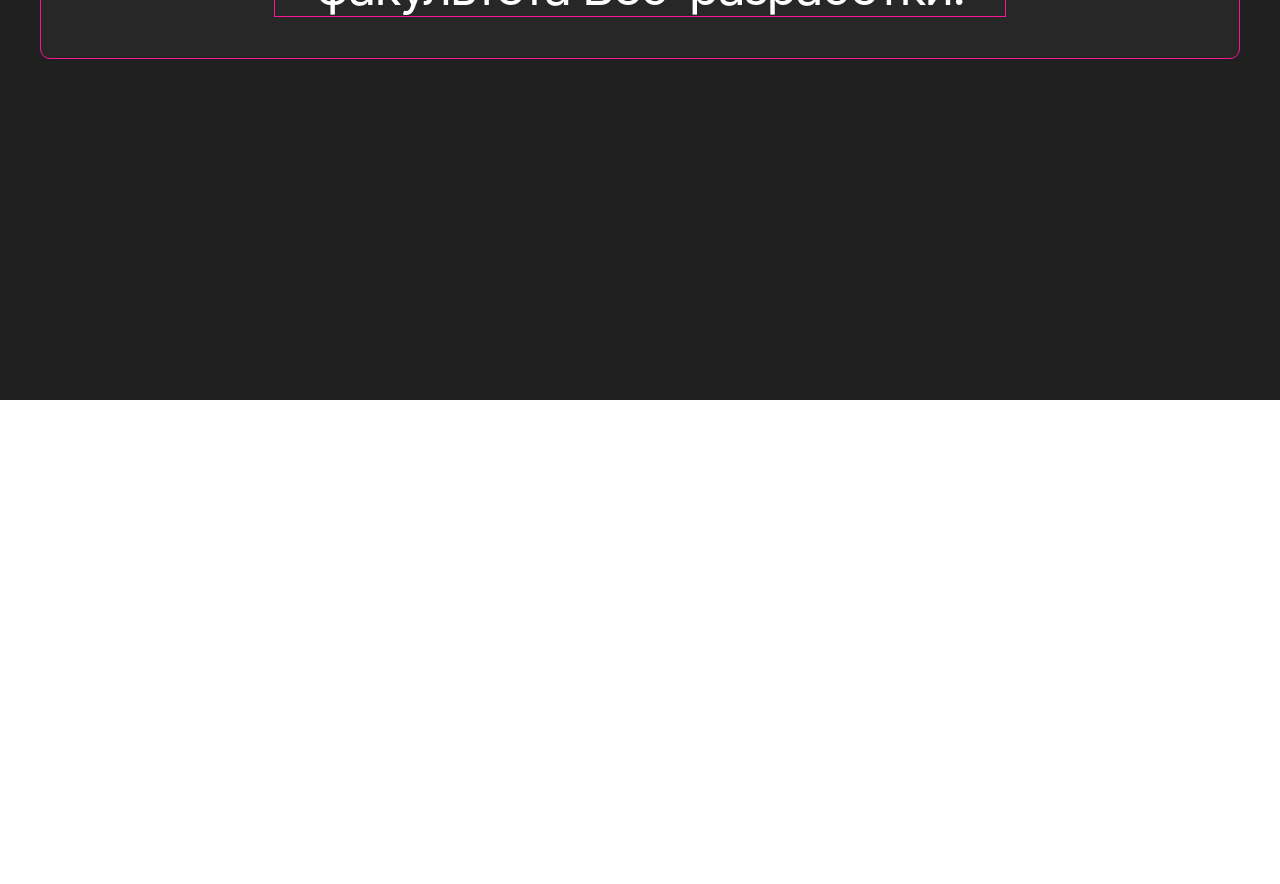
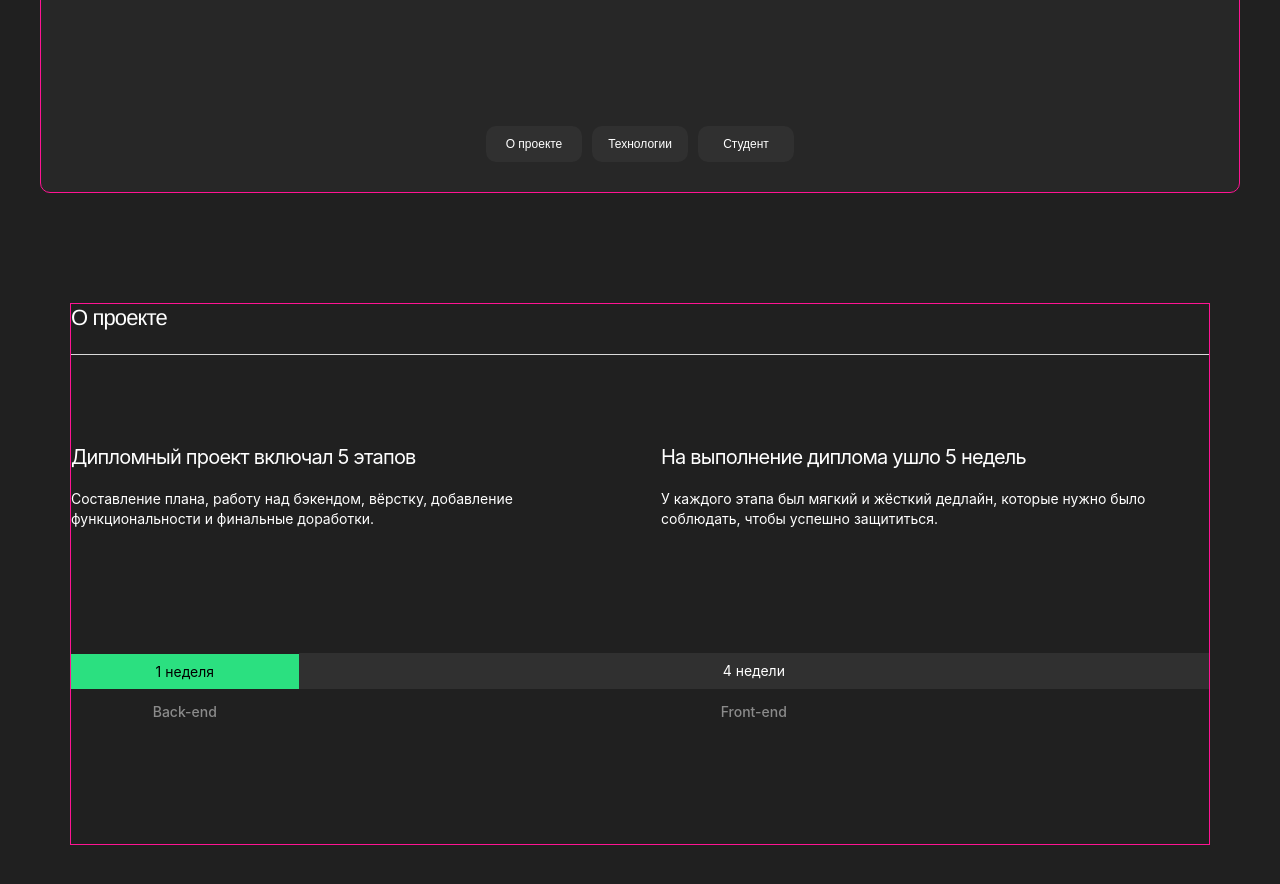
Before and after one commit to DonVladon96/movies-explorer-frontend, a React (Create React App) app: page / in a window 1280 px wide. Shown: the part 400-1284 px from the top of the page. Before the commit the page ends 800 px from the top, so only its background shows below. Built offline with nearby package versions, Linux system fonts and the light colour scheme.

Commit message:
закончил секцию project

```diff
--- /dev/null
+++ b/src/components/Main/AboutProject/AboutProject.css
@@ -0,0 +1,104 @@
+.about-project {
+    margin: auto;
+    padding-top: 110px;
+    padding-bottom: 110px;
+    padding-left: 70px;
+    padding-right: 70px;
+}
+
+.about-project__container {
+    border: solid 1px deeppink;
+}
+
+.about-project__title {
+    font-family: "Inter-Regular", Helvetica, sans-serif;
+    display: flex;
+    flex-direction: column;
+    font-size: 22px;
+    letter-spacing: -0.88px;
+    font-weight: 400;
+    line-height: 27px;
+    padding-top: 0;
+    padding-bottom: 23px;
+    margin: 0;
+    border-bottom: 1px solid #DADADA;
+    color: #FFF;
+}
+
+.diplom {
+    display: flex;
+    gap: 40px;
+    margin-top: 70px;
+}
+
+.diplom-container {
+
+}
+
+.diplom-container__title {
+    color: #FFF;
+    font-size: 20px;
+    letter-spacing: -0.8px;
+    font-weight: 400;
+    line-height: 24px;
+    white-space: nowrap;
+    width: 550px;
+}
+
+.diplom-container__subtitle {
+    color: #FFF;
+    font-size: 14px;
+    font-family: Inter, Arial, sans-serif;
+    line-height: 20px;
+    font-weight: 400;
+}
+
+.diplom-processing {
+    display: flex;
+    align-items: center;
+    width: 100%;
+    margin-top: 110px;
+    margin-bottom: 110px;
+}
+
+.diplom-processing__backend {
+    display: flex;
+    flex-direction: column;
+    align-items: center;
+    width: 228px;
+}
+
+.diplom-processing__frontend {
+    width: 912px;
+}
+
+.diplom-processing__time_week {
+    background-color: #2BE080;
+    margin: 0;
+    width: 100%;
+    padding: 9px 0px;
+    font-weight: 400;
+    font-size: 14px;
+    line-height: 17px;
+    text-align: center;
+    color: #000;
+}
+
+.diplom-processing__title {
+    color: #8B8B8B;
+    text-align: center;
+    font-size: 14px;
+    font-family: Inter;
+    font-weight: 500;
+    line-height: 17px;
+}
+
+.diplom-processing__time_weeks {
+    margin: 0;
+    padding: 9px 0px;
+    text-align: center;
+    font-weight: 400;
+    font-size: 14px;
+    line-height: 18px;
+    background: #303030;
+}
--- /dev/null
+++ b/src/components/Main/AboutProject/AboutProject.jsx
@@ -0,0 +1,36 @@
+import React from "react";
+import './AboutProject.css';
+
+function AboutProject() {
+
+  return (
+    <section className='about-project' id='about'>
+      <div className='about-project__container'>
+        <h2 className="about-project__title">О проекте</h2>
+        <div className="diplom">
+          <div className="diplom-container">
+            <h3 className="diplom-container__title">Дипломный проект включал 5 этапов</h3>
+            <p className="diplom-container__subtitle">Составление плана, работу над бэкендом, вёрстку, добавление функциональности и финальные доработки.</p>
+          </div>
+          <div className="diplom-container">
+            <h3 className="diplom-container__title">На выполнение диплома ушло 5 недель</h3>
+            <p className="diplom-container__subtitle">У каждого этапа был мягкий и жёсткий дедлайн, которые нужно было соблюдать, чтобы успешно защититься.</p>
+          </div>
+        </div>
+        <div className="diplom-processing">
+          <div className="diplom-processing__backend">
+            <p className="diplom-processing__time_week">1 неделя</p>
+            <p className="diplom-processing__title">Back-end</p>
+          </div>
+          <div className="diplom-processing__frontend">
+            <p className="diplom-processing__time_weeks">4 недели</p>
+            <p className="diplom-processing__title">Front-end</p>
+          </div>
+        </div>
+      </div>
+
+    </section>
+  );
+}
+
+export default AboutProject;
--- a/src/components/Main/Main.jsx
+++ b/src/components/Main/Main.jsx
@@ -2,6 +2,7 @@ import React from "react";
 import "./Main.css";
 import Header from "../Header/Header";
 import Promo from "./Promo/Promo";
+import AboutProject from "./AboutProject/AboutProject";
 
 function Main() {
 
@@ -9,7 +10,8 @@ function Main() {
     <div className="content-container">
       <Header/>
       <main>
-      <Promo/>
+        <Promo/>
+        <AboutProject/>
       </main>
     </div>
   )
--- /dev/null
+++ b/src/components/Main/NavTab/NavTab.css
@@ -0,0 +1,25 @@
+.navtab {
+    margin-top: 151px;
+    display: flex;
+    gap: 10px;
+    justify-content: center;
+}
+
+.navtab__button {
+    width: 96px;
+    height: 36px;
+    flex-shrink: 0;
+
+    color: #FFF;
+    font-size: 12px;
+    font-weight: 500;
+    line-height: 16px;
+
+    border-radius: 10px;
+    background: #303030;
+    box-sizing: border-box;
+
+    border: 0 solid #303030;
+    cursor: pointer;
+    transition: 0.4s;
+}
--- /dev/null
+++ b/src/components/Main/NavTab/NavTab.jsx
@@ -0,0 +1,20 @@
+import React from "react";
+import "./NavTab.css";
+
+function NavTab() {
+  return (
+    <div className="navtab">
+      <a href="#about" className="navtab__link-aboute">
+        <button className="navtab__button">О проекте</button>
+      </a>
+      <a href="#about" className="navtab__link-techs">
+        <button className="navtab__button">Технологии</button>
+      </a>
+      <a href="#about" className="navtab__link-student">
+        <button className="navtab__button">Студент</button>
+      </a>
+    </div>
+  );
+}
+
+export default NavTab;
--- a/src/components/Main/Promo/Promo.css
+++ b/src/components/Main/Promo/Promo.css
@@ -8,12 +8,14 @@
 .Promo__container {
     border: solid 1px deeppink;
     display: flex;
+    flex-direction: column;
     border-radius: 10px;
     background: #272727;
     justify-content: center;
     padding-top: 160px;
     padding-left: 235px;
     padding-right: 235px;
+    padding-bottom: 30px;
 }
 
 .Promo__title {
@@ -30,6 +32,8 @@
     line-height: 58px;
     letter-spacing: -2px;
     font-weight: 400;
+    margin: 0;
+    padding: 0;
 
     border: solid 1px deeppink;
 }
--- a/src/components/Main/Promo/Promo.jsx
+++ b/src/components/Main/Promo/Promo.jsx
@@ -1,5 +1,5 @@
 import React from "react";
-
+import NavTab from "../NavTab/NavTab";
 import "./Promo.css";
 
 function Promo() {
@@ -8,6 +8,7 @@ function Promo() {
     <section className="Promo">
       <div className="Promo__container">
         <h1 className="Promo__title">Учебный проект студента факультета Веб-разработки.</h1>
+        <NavTab/>
       </div>
     </section>
   )
--- a/src/index.css
+++ b/src/index.css
@@ -1,13 +1,11 @@
 body {
     margin: 0;
-    font-family: -apple-system, BlinkMacSystemFont, 'Segoe UI', 'Roboto', 'Oxygen',
-    'Ubuntu', 'Cantarell', 'Fira Sans', 'Droid Sans', 'Helvetica Neue',
-    sans-serif;
+    font-family: "Inter-Regular", Helvetica, sans-serif;
     -webkit-font-smoothing: antialiased;
     -moz-osx-font-smoothing: grayscale;
 }
 
 code {
-    font-family: source-code-pro, Menlo, Monaco, Consolas, 'Courier New',
+    font-family:"Inter-Regular", Helvetica
     monospace;
 }
```
